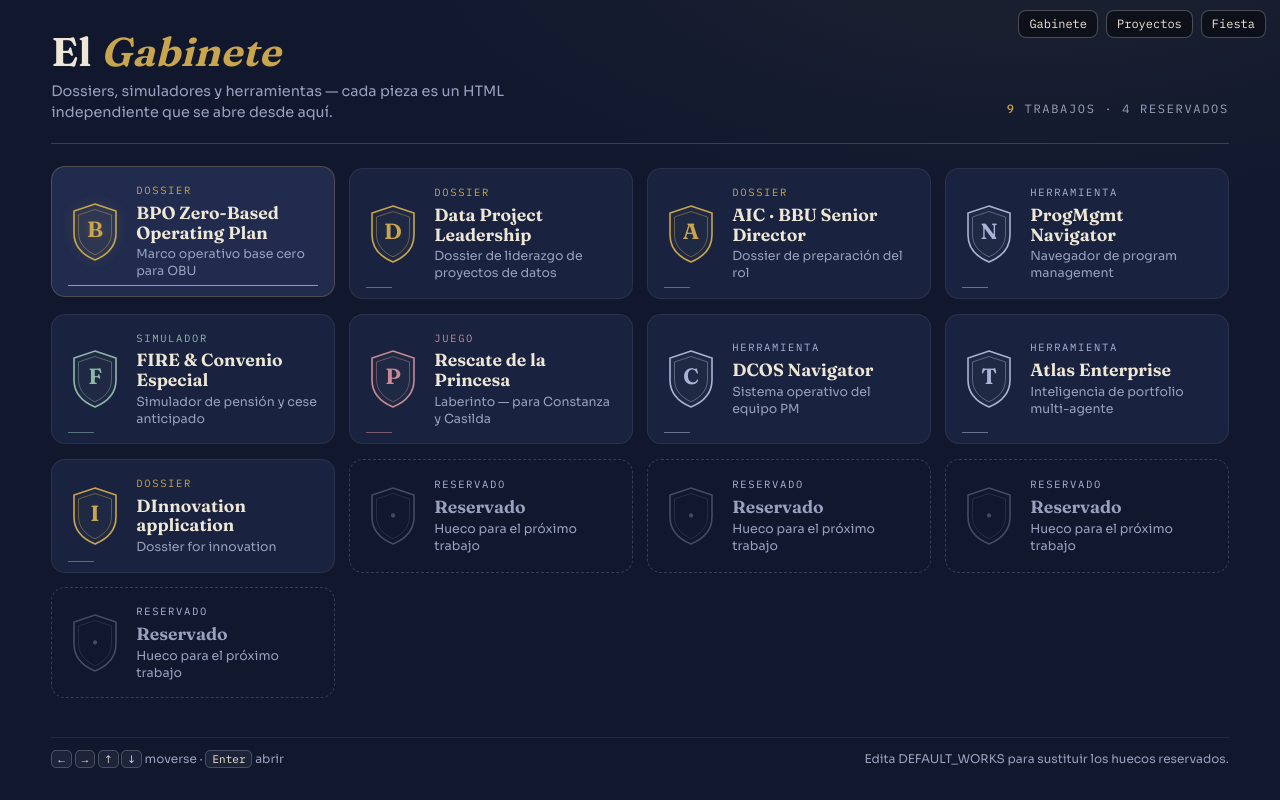
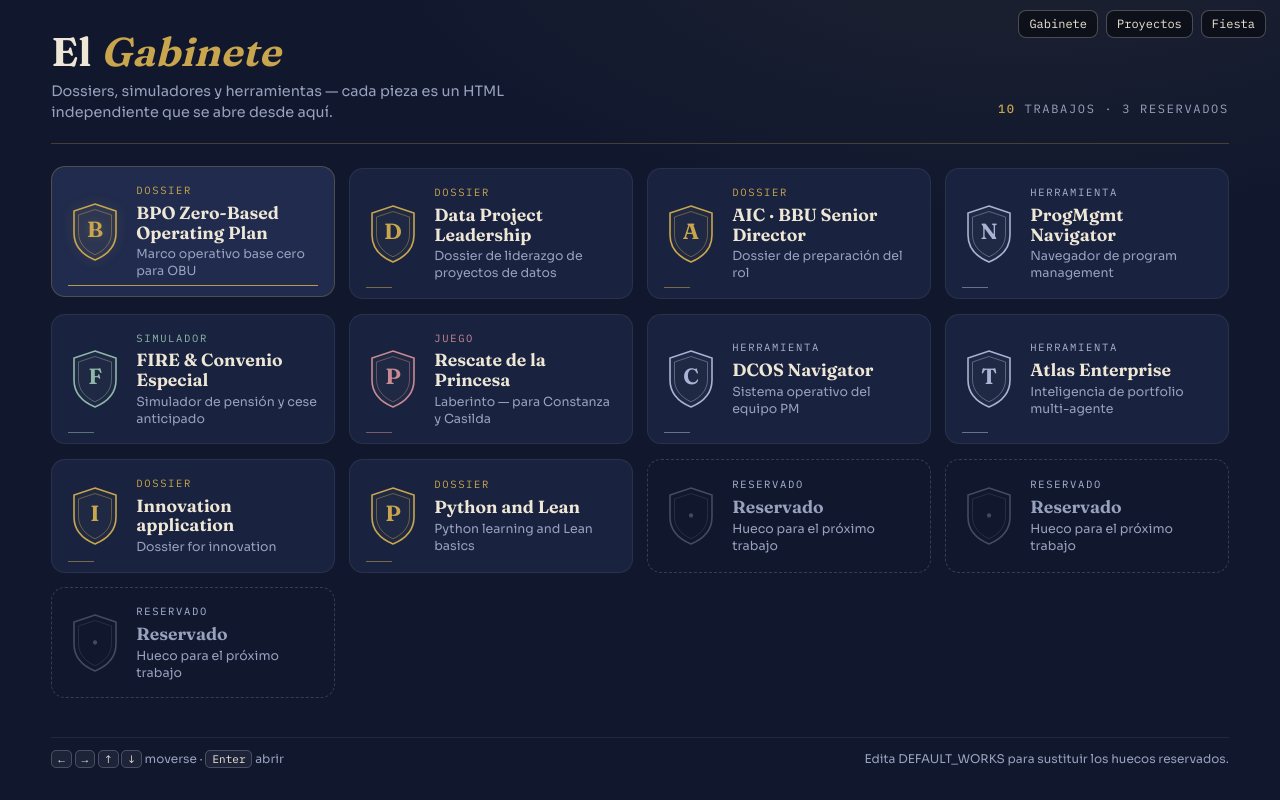
Before and after one commit to joacoarbona/Master, a React (Vite) app in the folder joaco-org/: page / in a window 1280 px wide. Built offline with nearby package versions, Linux system fonts and the light colour scheme.

Commit message:
Update ElGabinete.tsx

```diff
--- a/joaco-org/src/ElGabinete.tsx
+++ b/joaco-org/src/ElGabinete.tsx
@@ -110,13 +110,20 @@ export const DEFAULT_WORKS: Work[] = [
   },
     {
     id: "Innovation",
-    title: "DInnovation application",
+    title: "Innovation application",
     description: "Dossier for innovation",
     kind: "dossier",
     initial: "I",
     href: "/gabinete/innovation.html",
   },
-  slot(2),
+    {
+    id: "Python_Lean",
+    title: "Python and Lean",
+    description: "Python learning and Lean basics",
+    kind: "dossier",
+    initial: "P",
+    href: "/gabinete/python.html",
+  },
   slot(3),
   slot(4),
   slot(5),
```
